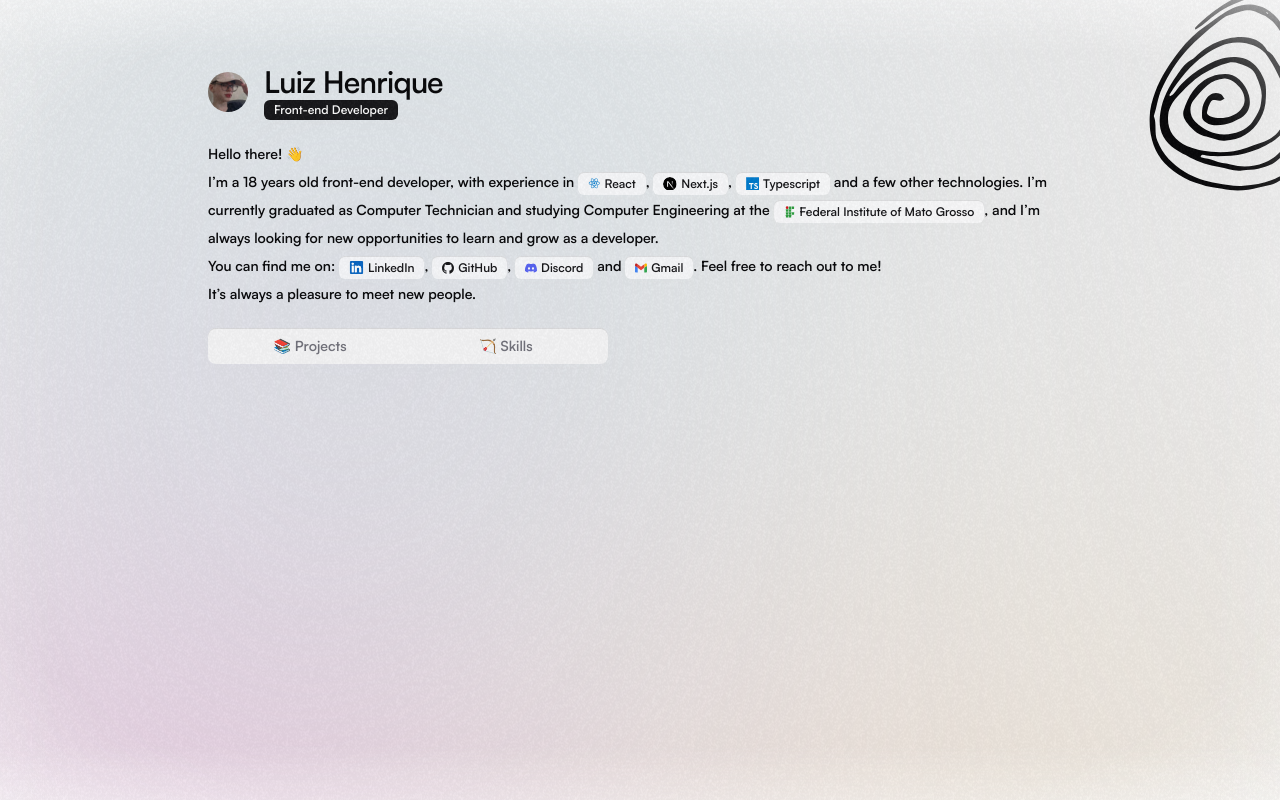
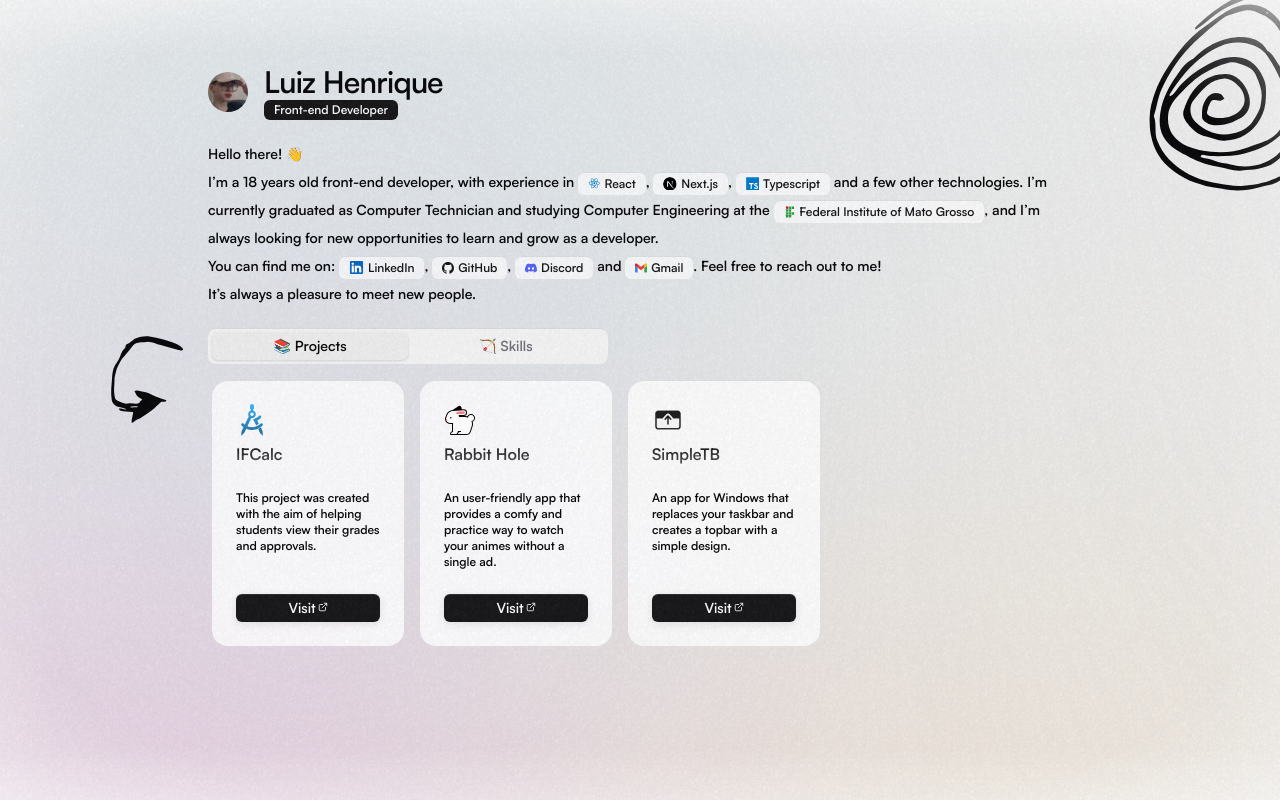
Before and after one commit to Moeefa/portfolio, a Next.js app: page / in a window 1280 px wide. Built offline with nearby package versions, Linux system fonts and the light colour scheme.

Commit message:
🐛 fix: set default tab value

```diff
--- a/src/app/page.tsx
+++ b/src/app/page.tsx
@@ -178,7 +178,7 @@ export default function Home() {
             It’s always a pleasure to meet new people.
           </section>
 
-          <Tabs defaultValue="account">
+          <Tabs defaultValue="projects">
             <TabsList className="grid h-full w-[400px] grid-cols-2 shadow-box">
               <TabsTrigger value="projects">📚 Projects</TabsTrigger>
               <TabsTrigger value="skills">🏹 Skills</TabsTrigger>
```
